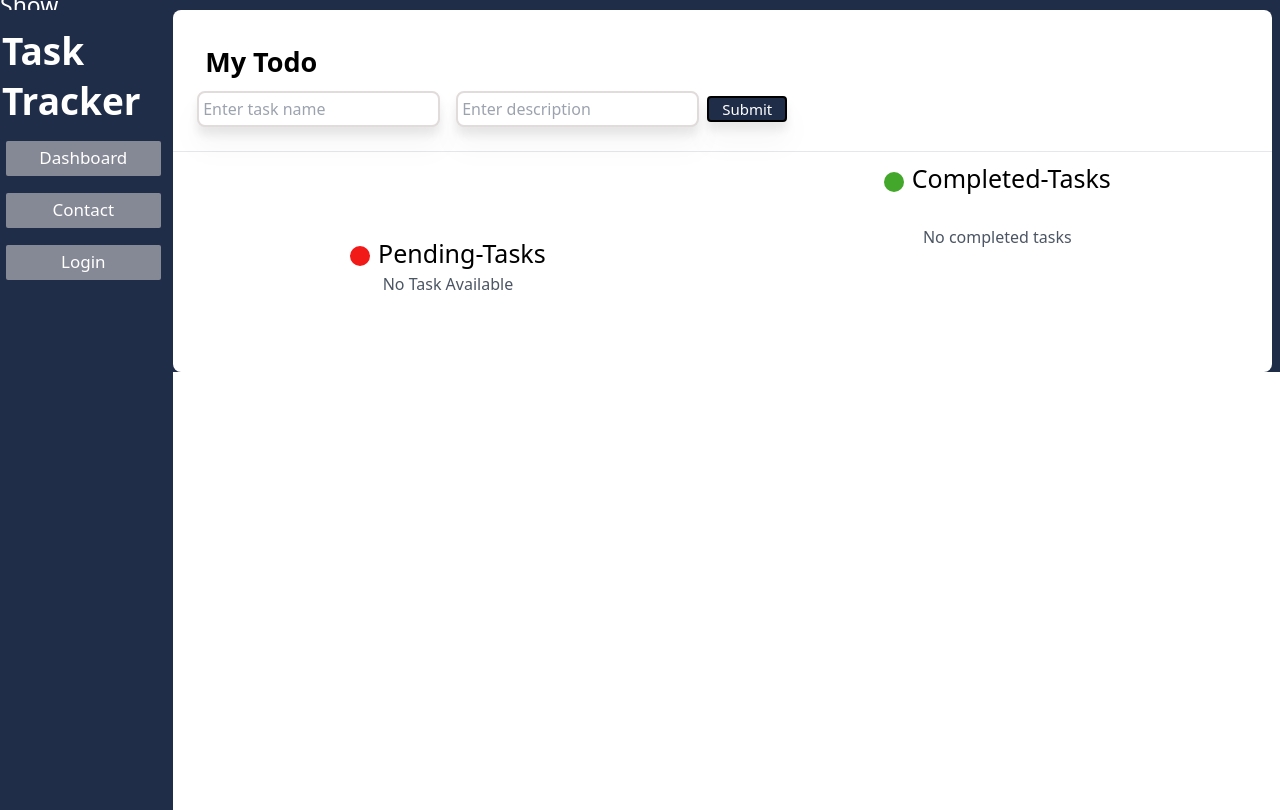
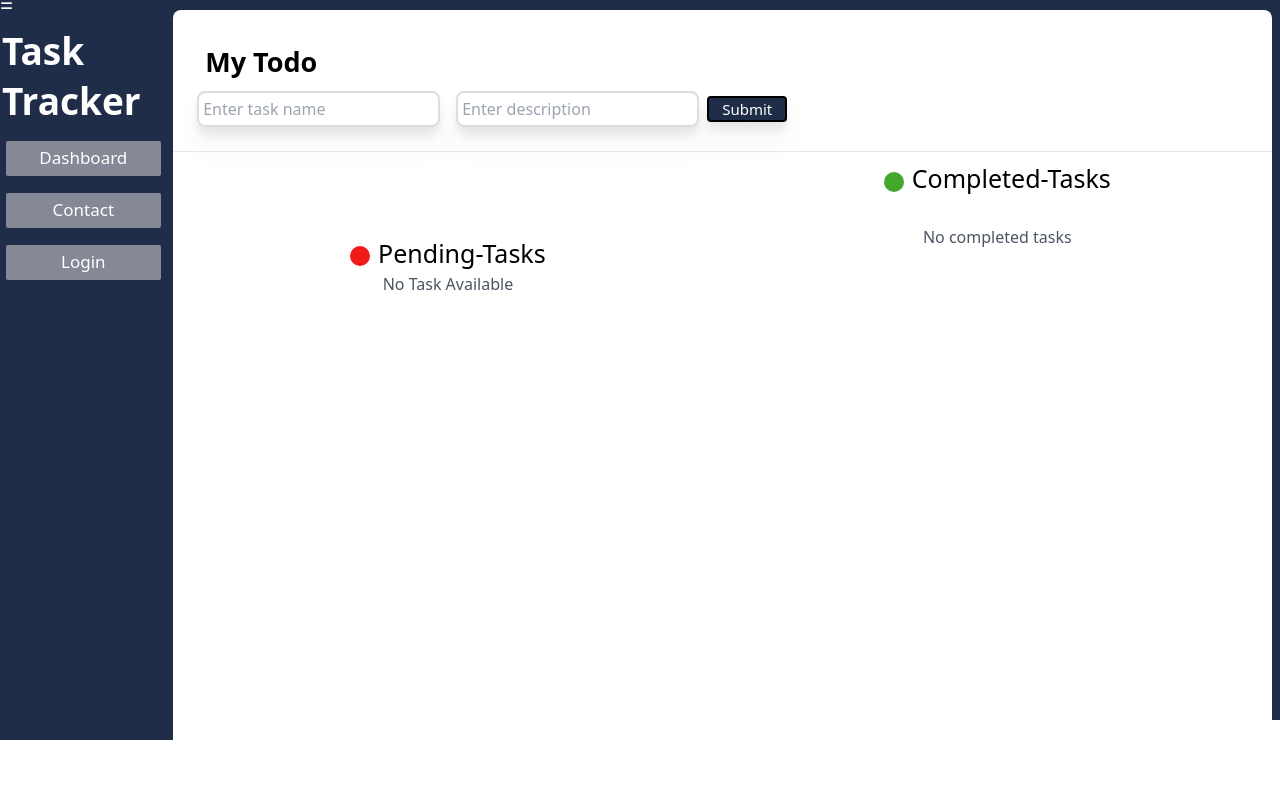
Before and after one commit to sudarshansangle56/Task-Tracker, a Next.js app: page / in a window 1280 px wide. Built offline with nearby package versions, Linux system fonts and the light colour scheme.

Commit message:
changes in navbar and front section

```diff
--- a/app/components/Front.js
+++ b/app/components/Front.js
@@ -8,7 +8,6 @@ function Front() {
   const [taskId, setTaskId] = useState(1);
   const [doneTask, setDoneTask] = useState([]);
 
-  // Load tasks from localStorage
   useEffect(() => {
     const storedTasks = JSON.parse(localStorage.getItem("tasks")) || [];
     const storedDoneTasks = JSON.parse(localStorage.getItem("doneTasks")) || [];
@@ -20,12 +19,10 @@ function Front() {
     setDoneTask(storedDoneTasks);
   }, []);
 
-  // Save pending tasks to localStorage
   useEffect(() => {
     localStorage.setItem("tasks", JSON.stringify(mainTask));
   }, [mainTask]);
 
-  // Save completed tasks to localStorage
   useEffect(() => {
     localStorage.setItem("doneTasks", JSON.stringify(doneTask));
   }, [doneTask]);
@@ -57,7 +54,8 @@ function Front() {
   };
 
   return (
-    <div className="overflow-hidden bg-white w-full rounded-lg mr-2">
+    <div className="overflow-hidden bg-white w-full rounded-t-lg
+ min-h-[710px]  mr-2">
       <form onSubmit={submitHandler} className="p-4">
         <h1 className="pt-4 pl-4 text-[27px] font-semibold">My Todo</h1>
         <input
--- a/app/components/Navbar.js
+++ b/app/components/Navbar.js
@@ -3,8 +3,8 @@ import { useState } from "react";
 
 export default function Navbar({ nav, setNav }) { // ✅ Accept props correctly
   return (
-    <div className="h-[10px] w-full flex items-center justify-between text-[23px] bg-[#202D48] text-white">
-      <p onClick={() => setNav(!nav)}>Show</p> {/* ✅ Toggle state */}
+    <div className="h-[10px] w-full cursor-pointer flex items-center justify-between text-[23px] bg-[#202D48] text-white">
+      <p onClick={() => setNav(!nav)}>=</p> {/* ✅ Toggle state */}
     </div>
   );
 }
--- a/app/components/Sidebar.js
+++ b/app/components/Sidebar.js
@@ -7,7 +7,7 @@ function Sidebar({nav}) {
   }
 
   return (
-    <div className={`h-screen transition-all duration-300 ${nav ? "w-[200px]" : "w-[0px]"} pl-[2px] pt-4 bg-[#202D48]`}>
+    <div className={`min-h-[730px] transition-all duration-300 ${nav ? "w-[200px]" : "w-[0px]"} pl-[2px] pt-4 bg-[#202D48]`}>
        <h2 className='text-white font-semibold leading-[50px]  text-[37px]'>Task <br />Tracker</h2>
 
        <div className='w-[95%] mt-3 h-[40px] flex items-center justify-center'>
```
